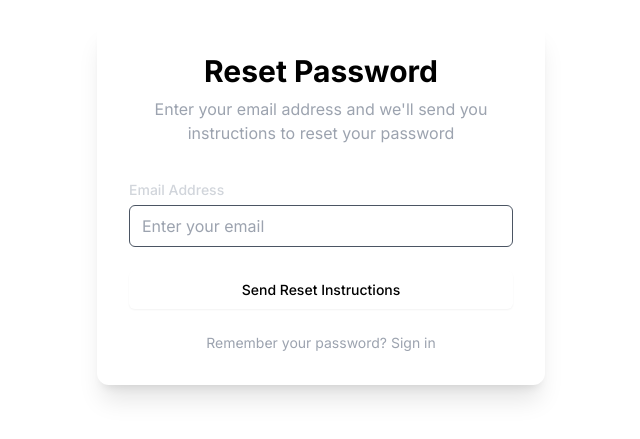
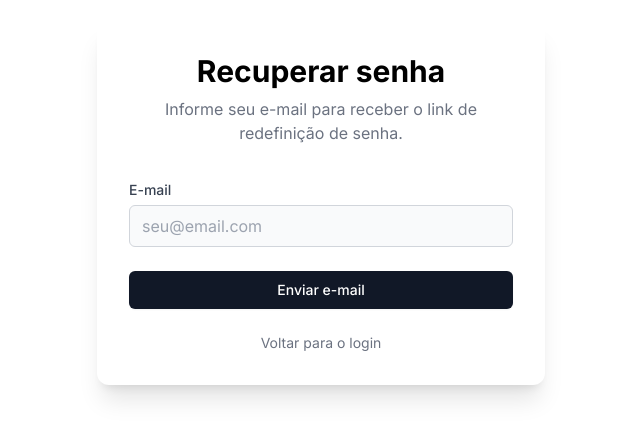
Before and after one commit to alencarconsultorias/template-saas-web, a Next.js app: page /forgot-password in a window 1280 px wide. Shown: the part 197-636 px from the top of the page, without its empty margins (319-959 px from the left). Built offline with nearby package versions, Linux system fonts and the light colour scheme; no server answers.

Commit message:
feat(TSAAS-108): password-recovery

```diff
--- a/src/app/(auth)/forgot-password/page.tsx
+++ b/src/app/(auth)/forgot-password/page.tsx
@@ -4,14 +4,28 @@ import { useState } from "react";
 import Link from "next/link";
 import { motion } from "framer-motion";
 import { useForm } from "react-hook-form";
+import { useLanguage } from "@/contexts/LanguageContext";
+import { useAuth } from "@/contexts/AuthContext";
 
 export default function ForgotPasswordPage() {
   const [isSubmitted, setIsSubmitted] = useState(false);
+  const [error, setError] = useState("");
   const { register, handleSubmit } = useForm();
+  const { t } = useLanguage();
+  const { sendPasswordResetEmail } = useAuth();
 
-  const onSubmit = (data: any) => {
-    console.log(data);
-    setIsSubmitted(true);
+  const onSubmit = async (data: any) => {
+    setError("");
+    try {
+      await sendPasswordResetEmail(data.email);
+      setIsSubmitted(true);
+    } catch (err: any) {
+      if (err.code === "auth/user-not-found") {
+        setError(t("auth.forgotPassword.errors.notFound"));
+      } else {
+        setError(t("auth.forgotPassword.errors.generic"));
+      }
+    }
   };
 
   return (
@@ -19,41 +33,44 @@ export default function ForgotPasswordPage() {
       initial={{ opacity: 0, y: 20 }}
       animate={{ opacity: 1, y: 0 }}
       transition={{ duration: 0.5 }}
-      className="w-full max-w-md space-y-8 bg-secondary p-8 rounded-xl shadow-xl"
+      className="w-full max-w-md space-y-8 bg-white p-8 rounded-xl shadow-xl"
     >
       <div className="text-center">
-        <h2 className="text-3xl font-bold text-primary">Reset Password</h2>
-        <p className="mt-2 text-gray-400">
-          Enter your email address and we'll send you instructions to reset your password
-        </p>
+        <h2 className="text-3xl font-bold text-primary">Recuperar senha</h2>
+        <p className="mt-2 text-gray-500">Informe seu e-mail para receber o link de redefinição de senha.</p>
       </div>
 
       {!isSubmitted ? (
         <form onSubmit={handleSubmit(onSubmit)} className="mt-8 space-y-6">
           <div>
-            <label htmlFor="email" className="text-sm font-medium text-gray-300">
-              Email Address
+            <label htmlFor="email" className="text-sm font-medium text-gray-700">
+              E-mail
             </label>
             <input
               {...register("email")}
               type="email"
               required
-              className="mt-1 block w-full px-3 py-2 bg-secondary-light border border-gray-600 rounded-md text-gray-300 focus:outline-none focus:ring-2 focus:ring-primary focus:border-transparent"
-              placeholder="Enter your email"
+              className="mt-1 block w-full px-3 py-2 bg-gray-50 border border-gray-300 rounded-md text-gray-900 focus:outline-none focus:ring-2 focus:ring-primary focus:border-transparent"
+              placeholder="seu@email.com"
             />
           </div>
 
+          {error && (
+            <div className="mb-4 p-2 bg-red-100 border border-red-300 rounded text-red-700 text-sm text-center">
+              {error}
+            </div>
+          )}
+
           <button
             type="submit"
-            className="w-full flex justify-center py-2 px-4 border border-transparent rounded-md shadow-sm text-sm font-medium text-secondary bg-primary hover:bg-primary-dark focus:outline-none focus:ring-2 focus:ring-offset-2 focus:ring-primary transition-colors"
+            className="w-full flex justify-center py-2 px-4 border border-transparent rounded-md shadow-sm text-sm font-medium text-white bg-gray-900 hover:bg-gray-800 focus:outline-none focus:ring-2 focus:ring-offset-2 focus:ring-gray-900 transition-colors"
           >
-            Send Reset Instructions
+            Enviar e-mail
           </button>
 
-          <p className="text-center text-sm text-gray-400">
-            Remember your password?{" "}
-            <Link href="/login" className="text-primary hover:text-primary-light transition-colors">
-              Sign in
+          <p className="text-center text-sm text-gray-500">
+            <Link href="/login" className="text-primary hover:text-primary-dark transition-colors">
+              Voltar para o login
             </Link>
           </p>
         </form>
@@ -78,15 +95,15 @@ export default function ForgotPasswordPage() {
               />
             </svg>
           </div>
-          <h3 className="text-xl font-semibold text-gray-300">Check your email</h3>
-          <p className="text-gray-400">
-            We've sent password reset instructions to your email address.
+          <h3 className="text-xl font-semibold text-primary">E-mail enviado!</h3>
+          <p className="text-gray-500">
+            Enviamos um link para redefinir sua senha. Verifique sua caixa de entrada.
           </p>
           <Link
             href="/login"
-            className="mt-4 inline-block text-primary hover:text-primary-light transition-colors"
+            className="mt-4 inline-block text-primary hover:text-primary-dark transition-colors"
           >
-            Back to Sign in
+            Voltar para o login
           </Link>
         </motion.div>
       )}
--- a/src/contexts/AuthContext.tsx
+++ b/src/contexts/AuthContext.tsx
@@ -10,6 +10,7 @@ import {
   User,
   GoogleAuthProvider,
   signInWithPopup,
+  sendPasswordResetEmail as firebaseSendPasswordResetEmail,
 } from "firebase/auth";
 import { initializeApp } from "firebase/app";
 import { useRouter } from "next/navigation";
@@ -35,6 +36,7 @@ interface AuthContextType {
   signIn: (email: string, password: string) => Promise<void>;
   logout: () => Promise<void>;
   signInWithGoogle: () => Promise<void>;
+  sendPasswordResetEmail: (email: string) => Promise<void>;
 }
 
 const AuthContext = createContext<AuthContextType>({} as AuthContextType);
@@ -108,8 +110,16 @@ export function AuthProvider({ children }: { children: React.ReactNode }) {
     }
   };
 
+  const sendPasswordResetEmail = async (email: string) => {
+    try {
+      await firebaseSendPasswordResetEmail(auth, email);
+    } catch (error) {
+      throw error;
+    }
+  };
+
   return (
-    <AuthContext.Provider value={{ user, loading, signUp, signIn, logout, signInWithGoogle }}>
+    <AuthContext.Provider value={{ user, loading, signUp, signIn, logout, signInWithGoogle, sendPasswordResetEmail }}>
       {children}
     </AuthContext.Provider>
   );
--- a/src/i18n/en.ts
+++ b/src/i18n/en.ts
@@ -224,5 +224,17 @@ export const en = {
       invalidCredentials: "Invalid email or password. Please try again.",
       generic: "An unexpected error occurred. Please try again.",
     },
+    forgotPassword: {
+      title: "Reset Password",
+      subtitle: "Enter your email address and we'll send you instructions to reset your password",
+      submit: "Send Reset Instructions",
+      successTitle: "Check your email",
+      successMessage: "We've sent password reset instructions to your email address.",
+      backToLogin: "Back to Sign in",
+      errors: {
+        notFound: "No user found with this email.",
+        generic: "An error occurred. Please try again.",
+      },
+    },
   },
 };
--- a/src/i18n/pt-BR.ts
+++ b/src/i18n/pt-BR.ts
@@ -224,5 +224,17 @@ export const ptBR = {
       invalidCredentials: "E-mail ou senha inválidos. Por favor, tente novamente.",
       generic: "Ocorreu um erro inesperado. Por favor, tente novamente.",
     },
+    forgotPassword: {
+      title: "Redefinir Senha",
+      subtitle: "Digite seu e-mail e enviaremos instruções para redefinir sua senha",
+      submit: "Enviar instruções de redefinição",
+      successTitle: "Verifique seu e-mail",
+      successMessage: "Enviamos instruções de redefinição de senha para seu e-mail.",
+      backToLogin: "Voltar para o login",
+      errors: {
+        notFound: "Nenhum usuário encontrado com este e-mail.",
+        generic: "Ocorreu um erro. Tente novamente.",
+      },
+    },
   },
 };
```
